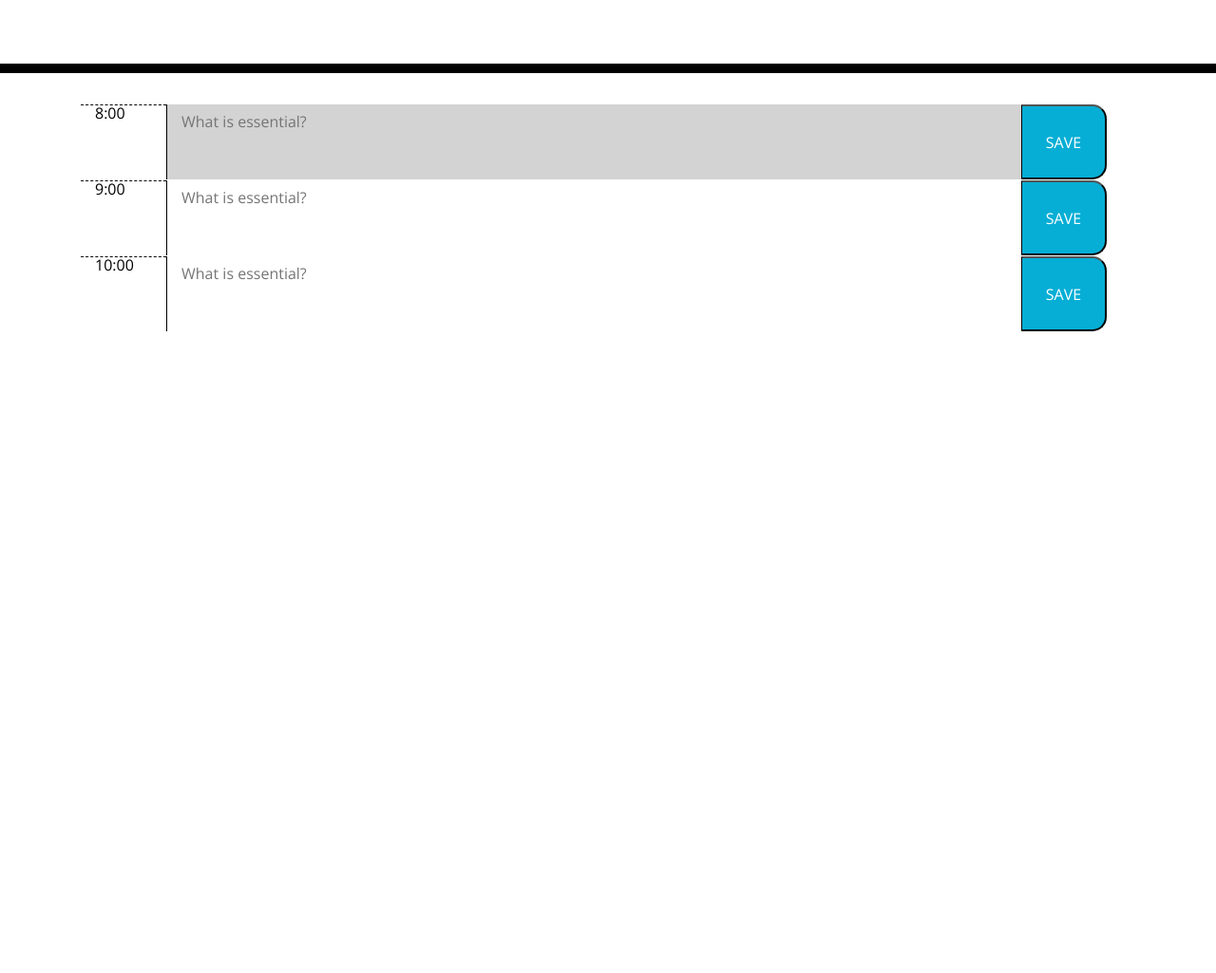
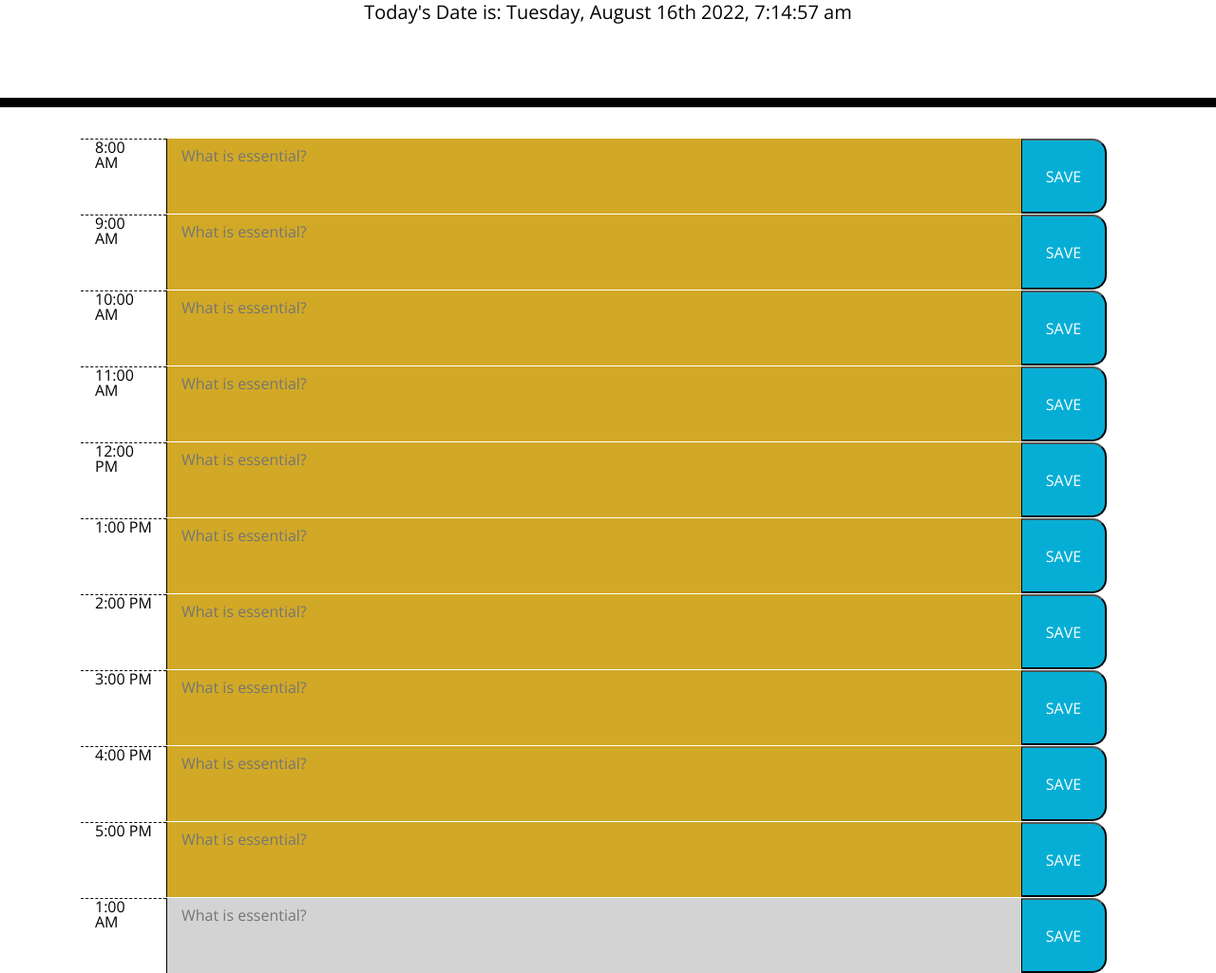
Before and after one commit to Cucius/Work-schedule, a plain HTML site: page index.html in a window 1280 px wide. Shown: the part 191-1216 px from the top of the page at 95% size. Before the commit the page ends 800 px from the top, so only its background shows below. Drawn offline with nearby package versions, Linux system fonts and the light colour scheme.

Commit message:
Reformated and expanded code to cover Time blocks and create keys and values in local storage

```diff
--- a/index.html
+++ b/index.html
@@ -18,27 +18,77 @@
       <p id="currentDay" class="lead"></p>
     </header>
     <div class="container">
+
+
       <section class="row col-12">
-        <div class="hour col-1">8:00</div>
-        <textarea id="events" class="description col-10" placeholder="What is essential?"></textarea>
-
-        <input type="button" id="save" class="saveBtn col-1" value="SAVE"></input>
+        <div class="hour col-1">8:00 AM</div>
+        <textarea class="description col-10" placeholder="What is essential?"></textarea>
+        <input type="button" id="save0" class="saveBtn col-1" value="SAVE"></input>
       </section>
 
 
       <section class="row col-12">
-        <div class="hour col-1">9:00</div>
-        <textarea id="events" class="description col-10 " placeholder="What is essential?"></textarea>
-
-        <input type="button" id="save" class="saveBtn col-1" value="SAVE"></input>
+        <div class="hour col-1">9:00 AM</div>
+        <textarea class="description col-10 " placeholder="What is essential?"></textarea>
+        <input type="button" id="save1" class="saveBtn col-1" value="SAVE"></input>
       </section>
 
 
       <section class="row col-12">
-        <div class="hour col-1">10:00</div>
-        <textarea id="events" class="description col-10 " placeholder="What is essential?"></textarea>
+        <div class="hour col-1">10:00 AM</div>
+        <textarea class="description col-10 " placeholder="What is essential?"></textarea>
+        <input type="button" id="save2" class="saveBtn col-1" value="SAVE"></input>
+      </section>
 
-        <input type="button" id="save" class="saveBtn col-1" value="SAVE"></input>
+
+      <section class="row col-12">
+        <div class="hour col-1">11:00 AM</div>
+        <textarea class="description col-10 " placeholder="What is essential?"></textarea>
+        <input type="button" id="save3" class="saveBtn col-1" value="SAVE"></input>
+      </section>
+
+
+      <section class="row col-12">
+        <div class="hour col-1">12:00 PM</div>
+        <textarea class="description col-10 " placeholder="What is essential?"></textarea>
+        <input type="button" id="save4" class="saveBtn col-1" value="SAVE"></input>
+      </section>
+
+
+      <section class="row col-12">
+        <div class="hour col-1">1:00 PM</div>
+        <textarea class="description col-10 " placeholder="What is essential?"></textarea>
+        <input type="button" id="save5" class="saveBtn col-1" value="SAVE"></input>
+      </section>
+
+      <section class="row col-12">
+        <div class="hour col-1">2:00 PM</div>
+        <textarea class="description col-10 " placeholder="What is essential?"></textarea>
+        <input type="button" id="save6" class="saveBtn col-1" value="SAVE"></input>
+      </section>
+
+      <section class="row col-12">
+        <div class="hour col-1">3:00 PM</div>
+        <textarea class="description col-10 " placeholder="What is essential?"></textarea>
+        <input type="button" id="save7" class="saveBtn col-1" value="SAVE"></input>
+      </section>
+
+      <section class="row col-12">
+        <div class="hour col-1">4:00 PM</div>
+        <textarea class="description col-10 " placeholder="What is essential?"></textarea>
+        <input type="button" id="save8" class="saveBtn col-1" value="SAVE"></input>
+      </section>
+
+      <section class="row col-12">
+        <div class="hour col-1">5:00 PM</div>
+        <textarea class="description col-10 " placeholder="What is essential?"></textarea>
+        <input type="button" id="save9" class="saveBtn col-1" value="SAVE"></input>
+      </section>
+
+      <section class="row col-12">
+        <div class="hour col-1">1:00 AM</div>
+        <textarea class="description col-10 " placeholder="What is essential?"></textarea>
+        <input type="button" id="save10" class="saveBtn col-1" value="SAVE"></input>
       </section>
     </div>
 
--- a/script.js
+++ b/script.js
@@ -1,35 +1,49 @@
-var currentDate = moment().format("[Today's Date is:] dddd, MMMM Do YYYY, h:mm:ss a");
-console.log(currentDate);
-var currentHour = moment().format("hA");
-console.log("The current hour is:", currentHour);
+var currentHour = moment();
 
-var hour = moment({ hour: 24 }).format("hA");
-
-document.getElementById("save").addEventListener("click", function () {
-  var input = document.getElementById("events").value;
-  localStorage.setItem("input", input);
-  console.log(input);
-});
-
-function checkTimeBlock(time) {
-  if (time == currentHour) {
-    $("#events").addClass("present");
-  } else if (time > currentHour) {
-    $("#events").addClass("future");
-  } else if (time < currentHour) {
-    $("#events").addClass("past");
-  }
-
-  console.log(time);
-  console.log(currentHour);
+function updateTime() {
+  var currentDate = moment().format("[Today's Date is:] dddd, MMMM Do YYYY, h:mm:ss a");
+  document.getElementById("currentDay").innerText = currentDate;
 }
 
-checkTimeBlock(hour);
-// var pastTimeBlock = moment()
-// console.log(pastTimeBlock);
+setInterval(updateTime, 1000);
 
-// var futureTimeBlock = moment()
-// console.log(futureTimeBlock);
+//Saves input from textbox
+var saveButtons = document.getElementsByClassName("saveBtn");
 
-// var currentTimeBlock = moment()
-// console.log(currentTimeBlock);
+for (var i = 0; i < saveButtons.length; i++) {
+  saveButtons[i].addEventListener("click", function (event) {
+    var input = event.target.previousElementSibling.value;
+    localStorage.setItem(event.target.id, input);
+  });
+}
+
+//TODO:Create a function to call and load the localstorage into the textareas
+function loadFromStorage() {
+  for (var i = 0; i < saveButtons.length; i++) {
+    var toStore = localStorage.getItem("save" + i);
+    document.getElementById("save" + i).previousElementSibling.value = toStore;
+  }
+}
+
+//function to check the timeblock and change acording to the time
+function checkTimeBlock() {
+  for (var i = 0; i < saveButtons.length; i++) {
+    var timeCheck = document.getElementById("save" + i).previousElementSibling.previousElementSibling.innerText;
+    var time = moment(timeCheck, "hh:mm A");
+
+    // convert times to moment format and comapre current hour of moment format
+    if (time.isSame(currentHour, "hour")) {
+      // green
+      document.getElementById("save" + i).previousElementSibling.setAttribute("class", "present description col-10");
+    } else if (time.isAfter(currentHour, "hour")) {
+      // gold
+      document.getElementById("save" + i).previousElementSibling.setAttribute("class", "future description col-10");
+    } else if (time.isBefore(currentHour, "hour")) {
+      // grey
+      document.getElementById("save" + i).previousElementSibling.setAttribute("class", "past description col-10");
+    }
+  }
+}
+
+checkTimeBlock();
+loadFromStorage();
```
